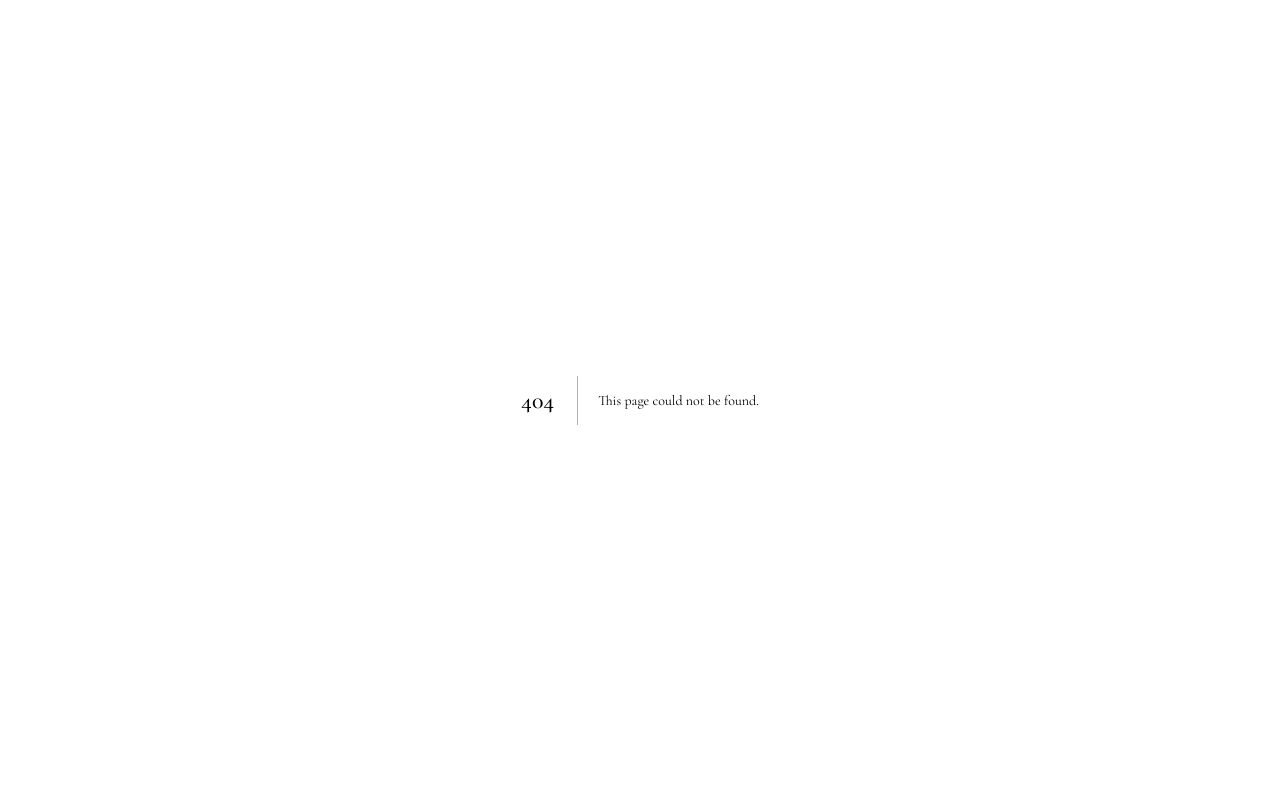
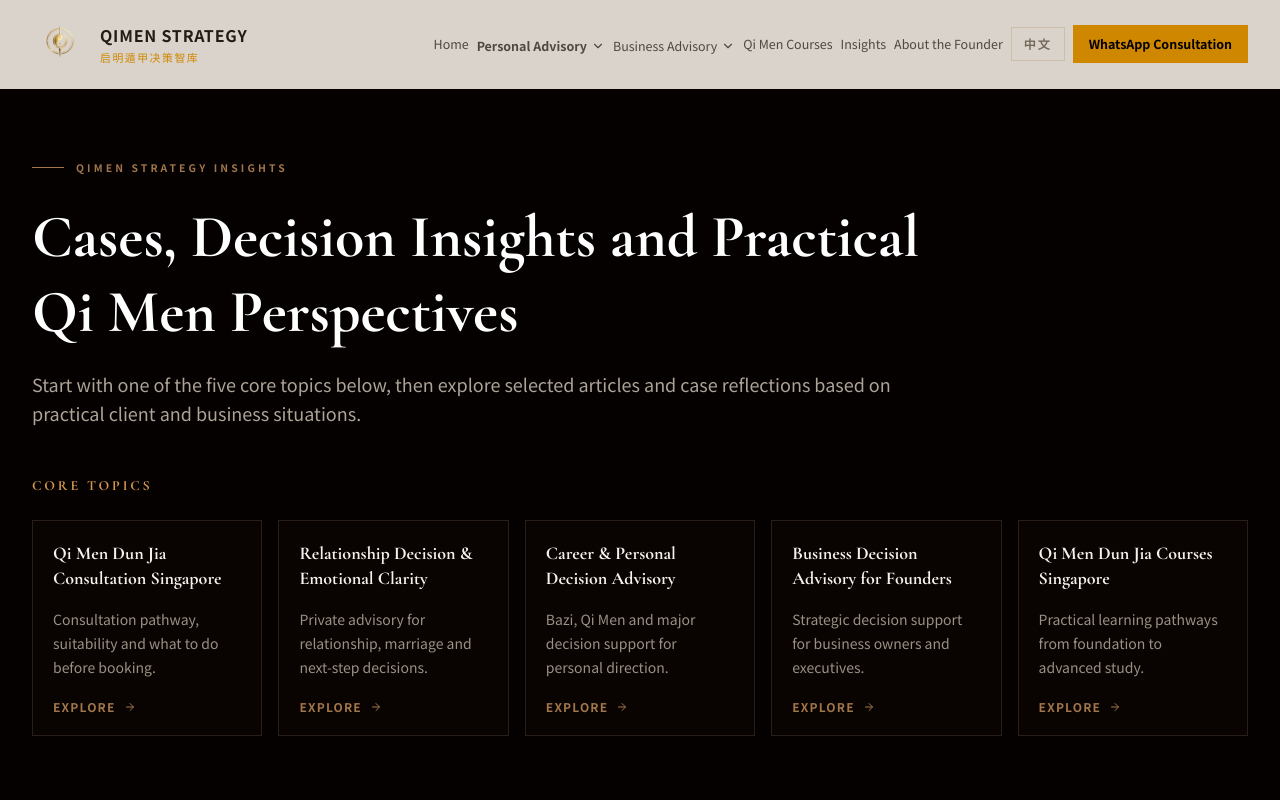
Before and after one commit to BODHIWONG/qmfeng-website, a Next.js app: page /en/insights in a window 1280 px wide. Before the commit this address had no page. Shown: the top 800 px of the page. Built offline with nearby package versions, Linux system fonts and the light colour scheme.

Commit message:
Add English Insights route

```diff
--- /dev/null
+++ b/app/en/insights/page.tsx
@@ -0,0 +1,19 @@
+import type { Metadata } from "next";
+import InsightsPage from "@/app/insights/page";
+import { FixedLanguageProvider } from "@/contexts/language-context";
+
+export const metadata: Metadata = {
+  title: "Qimen Strategy Insights｜Cases & Decision Advisory",
+  description: "Selected English-language cases and practical insights on personal decisions, business advisory, relationships and Qi Men Dun Jia in Singapore.",
+  alternates: {
+    canonical: "https://www.qmfeng.com/en/insights",
+    languages: {
+      "en-SG": "https://www.qmfeng.com/en/insights",
+      "zh-SG": "https://www.qmfeng.com/zh/insights",
+    },
+  },
+};
+
+export default function EnglishInsightsPage() {
+  return <FixedLanguageProvider lang="en"><InsightsPage /></FixedLanguageProvider>;
+}
```
